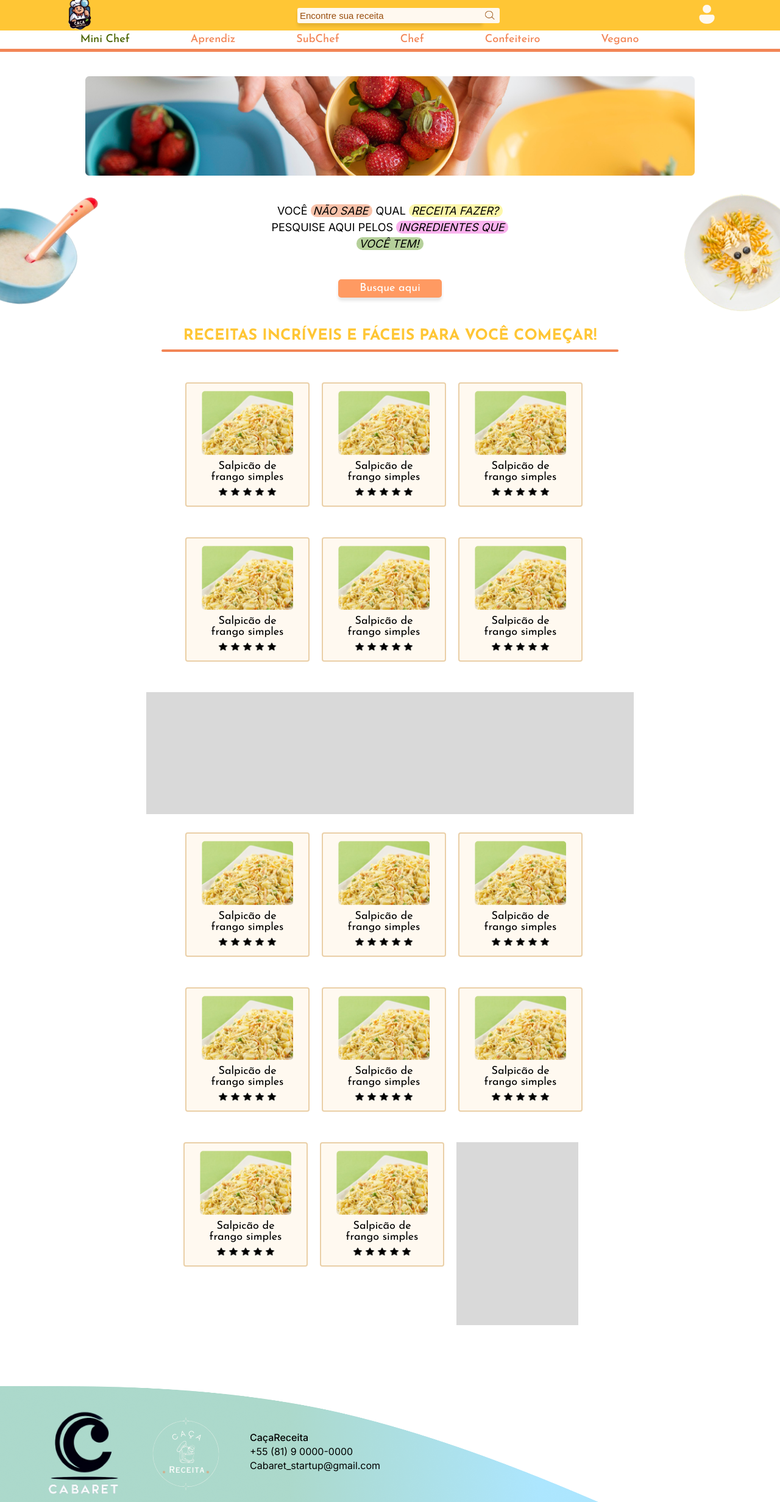
After one commit to levigila/backcacareceita, a Django app: page /auth/homeMiniChef/ in a window 1280 px wide. The commit adds this page. Shown: the top 2463 px of the page at 61% size. Run offline with Django 5.2, Linux system fonts and the light colour scheme.

Commit message:
Criação tela home Minichef

```diff
--- /dev/null
+++ b/cacareceita/usuarios/static/css/homeMiniChef.css
@@ -0,0 +1,280 @@
+/* CSS DO HEADER/NAVEGAÇÃO */
+
+.fundo-barraPesquisa {
+    background-color: #FFC635;
+    height: 50px;
+    display: flex;
+    align-items: center;
+    justify-content: center;
+}
+
+.fundo-barraPesquisa div {
+    display: flex;
+}
+
+.logoPrincipal-cacareceita {
+    position: absolute;
+    left: 100px;
+}
+
+.logoPrincipal-cacareceita img{
+    width: 60px;
+}
+.barra-pesquisa {
+    background-color: #FFF9F0;
+    height: 25px;
+    width: 300px;
+    border-radius: 3px;
+    box-shadow: 0 5px 5px rgba(0, 0, 0, 0.1);
+    padding-left: 4px;
+    font-size: 15px;
+    color: #994E0D;
+}
+
+.barra-pesquisa::placeholder {
+    color: #994E0D;
+}
+.botao-pesquisar {
+    height: 25px;
+    background-color: #FFF9F0;
+    border: none;
+    border-radius: 3px;
+    position: absolute;
+    margin-left: 300px;
+    cursor: pointer;
+
+
+}
+.botao-pesquisar img{
+    width: 20px;
+    margin-top: 2px;
+}
+
+.perfil {
+    position: absolute;
+    right: 100px;
+}
+
+.icon-perfil {
+    width: 40px;
+    cursor: pointer;
+}
+.navegacao {
+    height: 30px;
+    border-bottom: 5px solid #F28556;
+    display: flex;
+    align-items: center;
+    justify-content: center;
+}
+
+.lista-menu {
+    display: flex;
+}
+
+.lista-menu li a{
+    text-decoration: none;
+    font-family: "Josefin Sans", sans-serif;
+    font-size: 18px;
+    color: #F28556;
+    font-weight: 500;
+    margin-right: 100px;
+
+}
+.lista-menu li:nth-child(1) a {
+    color: #496300;
+}
+
+/*CSS DA ÁREA PRINCIPAL*/
+
+main {
+    display: flex;
+    flex-direction: column;
+    align-items: center;
+}
+
+.banner-principal {
+   width: 1000px;
+   margin-top: 40px;
+}
+
+.titulo-pesquiseReceita {
+    margin-top: 40px;
+    font-family: "Inter", sans-serif;
+    text-align: center;
+    font-size: 18px;
+    text-transform: uppercase;
+    font-weight: 400;
+    width: 400px;
+}
+
+.destaque:nth-of-type(1){
+    background-color: rgb(242,133,86,0.5);
+    border-radius: 10px;
+    padding-left: 4px;
+    padding-right: 7px;
+    line-height: 2em;
+}
+.destaque:nth-of-type(2){
+    background-color: #FDF7AA;
+    border-radius: 10px;
+    padding-left: 4px;
+    padding-right: 7px;
+    line-height: 2em;
+}
+.destaque:nth-of-type(3){
+    background-color: rgb(238,2,200,0.3);
+    border-radius: 10px;
+    padding-left: 4px;
+    padding-right: 7px;
+    line-height: 1em;
+
+}
+
+.destaque:nth-of-type(4){
+    background-color: rgb(71,139,3,0.4);
+    border-radius: 10px;
+    padding-left: 4px;
+    padding-right: 7px;
+    line-height: 2em;
+}
+
+.botao-busqueAqui {
+    border: none;
+    background-color: #FF9A62;
+    width: 170px;
+    height: 30px;
+    border-radius: 5px;
+    margin-top: 40px;
+    box-shadow: 0 5px 5px rgba(0, 0, 0, 0.1);
+    font-family: "Josefin Sans", sans-serif;
+    font-size: 18px;
+    color: #fff;
+    cursor: pointer;
+}
+
+.fundoUtensilio2 {
+    position: absolute;
+    width: 210px;
+    left: 0px;
+    top: 250px;
+}
+
+.fundoUtensilio1 {
+    position: absolute;
+    width: 270px;
+    right: 0px;
+    top: 210px;
+}
+
+#texto-ReceitaIncrivel {
+    margin-top: 50px;
+    font-family: "Josefin Sans", sans-serif;
+    font-size: 25px;
+    font-weight: 900;
+    color: #FFC635;
+    text-transform: uppercase;
+}
+
+#linha-ReceitaIncrivel {
+    margin-top: 10px;
+    border-bottom: 4px solid #F28556;
+    border-radius: 4px;
+    width: 750px;
+}
+
+.conteudo-receitas {
+    margin-top: 50px;
+    width: 1000px;
+    display: flex;
+    flex-direction: column;
+    align-items: center;
+}
+
+.linha-cardReceita {
+    display: flex;
+    width: 1000px;
+    margin-bottom: 50px;
+    justify-content: center;
+}
+
+.cardReceita {
+    background-color: #FFF9F0;
+    width: 200px;
+    height: 200px;
+    margin-right: 20px ;
+    border: 2px solid #EACFA7;
+    border-radius: 4px;
+    display: flex;
+    flex-direction: column;
+    align-items: center;
+    justify-content: center;
+    cursor: pointer;
+}
+
+.foto-receita {
+    width: 150px;
+    margin-bottom: 10px;
+}
+
+.cardReceita p {
+    font-family: "Josefin Sans", sans-serif;
+    font-size: 18px;
+    font-weight: 400;
+    width: 150px;
+    text-align: center;
+    margin-bottom: 5px;
+
+}
+
+.avaliacao-receita {
+    display: flex;
+}
+
+.estrela-avaliacao {
+    width: 20px;
+}
+
+#banner-anuncio {
+    background-color: #D9D9D9;
+    width: 800px;
+    height: 200px;
+    margin-bottom: 30px;
+}
+
+#anuncio2  {
+    background-color: #D9D9D9;
+    width: 200px;
+    height: 300px;
+    margin-right: 30px;
+}
+
+.rodape{
+    margin-top: 50px;
+}
+
+.fundo-rodape{
+    position: absolute;
+    width: 1100px;
+    height: 222px;
+
+}
+
+.itens {
+    position: absolute;
+    display: flex;
+    margin-left: 70px;
+    align-items: center;
+    height: 222px;
+    align-content: center;
+
+}
+
+.itens img {
+    width: 130px;
+    margin-right: 40px;
+}
+
+.itens p {
+    font-family: "Inter", sans-serif;
+    margin-bottom: 7px;
+}
--- a/cacareceita/usuarios/templates/homeAprendiz.html
+++ b/cacareceita/usuarios/templates/homeAprendiz.html
@@ -25,7 +25,7 @@
         </div>
         <nav class="navegacao">
             <ul class="lista-menu">
-                <li><a href="#">Mini Chef</a></li>
+                <li><a href="{% url 'homeMiniChef' %}">Mini Chef</a></li>
                 <li><a href="#">Aprendiz</a></li>
                 <li><a href="#">SubChef</a></li>
                 <li><a href="#">Chef</a></li>
--- /dev/null
+++ b/cacareceita/usuarios/templates/homeMiniChef.html
@@ -0,0 +1,243 @@
+<!DOCTYPE html>
+<html lang="pt-br">
+
+<head>
+    <meta charset="UTF-8">
+    <meta name="viewport" content="width=device-width, initial-scale=1.0">
+    <title>Mini Chef</title>
+    <link rel="preconnect" href="https://fonts.googleapis.com">
+    <link rel="preconnect" href="https://fonts.gstatic.com" crossorigin>
+    <link href="https://fonts.googleapis.com/css2?family=Josefin+Sans:ital,wght@0,100..700;1,100..700&display=swap"
+        rel="stylesheet">
+    <link href="https://fonts.googleapis.com/css2?family=Inter:wght@100..900&display=swap" rel="stylesheet">
+    {% load static %}
+    <link rel="stylesheet" href="{% static 'css/homeMiniChef.css' %}">
+    <link rel="stylesheet" href="{% static 'css/reset.css' %}">
+</head>
+
+<body>
+    <header>
+        <div class="fundo-barraPesquisa">
+            <a href="{% url 'homeAprendiz' %}" class="logoPrincipal-cacareceita">
+                <img src="{% static 'img/logo-cacareceita2.png' %}">
+            </a>
+            <div>
+                <input class="barra-pesquisa" type="text" placeholder="Encontre sua receita">
+                <button class="botao-pesquisar"><img src="{% static 'img/icon-pesquisa.png' %}"></button>
+            </div>
+            <a class="perfil" href="{% url 'cadastro' %}">
+                <img class="icon-perfil" src="{% static 'img/icon-perfil.png' %}">
+            </a>
+        </div>
+        <nav class="navegacao">
+            <ul class="lista-menu">
+                <li><a href="{% url 'homeMiniChef' %}">Mini Chef</a></li>
+                <li><a href="{% url 'homeAprendiz' %}">Aprendiz</a></li>
+                <li><a href="#">SubChef</a></li>
+                <li><a href="#">Chef</a></li>
+                <li><a href="#">Confeiteiro</a></li>
+                <li><a href="#">Vegano</a></li>
+            </ul>
+        </nav>
+    </header>
+    <main>
+        <img class="banner-principal" src="{% static 'img/banner-principal-minichef.png' %}">
+        <p class="titulo-pesquiseReceita">Você <mark class="destaque">não sabe</mark> qual <mark
+                class="destaque">receita fazer?</mark> pesquise aqui pelos <mark class="destaque">ingredientes
+                que</mark> <mark class="destaque">você tem!</mark></p>
+        <a href="{% url 'buscaReceitaAprendiz' %}"><button class="botao-busqueAqui">Busque aqui</button></a>
+        <img class="fundoUtensilio2" src="{% static 'img/utensilio1-minichef.png' %}">
+        <img class="fundoUtensilio1" src="{% static 'img/utensilio2-minichef.png' %}">
+
+        <p id="texto-ReceitaIncrivel">Receitas incríveis e fáceis para você começar!</p>
+        <div id="linha-ReceitaIncrivel"></div>
+        <div class="conteudo-receitas">
+            <div class="linha-cardReceita">
+                <div class="cardReceita">
+                    <img class="foto-receita" src="{% static 'img/fotoReceita2.png' %}">
+                    <p>Salpicão de frango simples</p>
+                    <div class="avaliacao-receita">
+                        <img class="estrela-avaliacao" src="{% static 'img/icon-estrelaAvaliacao.png' %}">
+                        <img class="estrela-avaliacao" src="{% static 'img/icon-estrelaAvaliacao.png' %}">
+                        <img class="estrela-avaliacao" src="{% static 'img/icon-estrelaAvaliacao.png' %}">
+                        <img class="estrela-avaliacao" src="{% static 'img/icon-estrelaAvaliacao.png' %}">
+                        <img class="estrela-avaliacao" src="{% static 'img/icon-estrelaAvaliacao.png' %}">
+                    </div>
+                </div>
+                <div class="cardReceita">
+                    <img class="foto-receita" src="{% static 'img/fotoReceita2.png' %}">
+                    <p>Salpicão de frango simples</p>
+                    <div class="avaliacao-receita">
+                        <img class="estrela-avaliacao" src="{% static 'img/icon-estrelaAvaliacao.png' %}">
+                        <img class="estrela-avaliacao" src="{% static 'img/icon-estrelaAvaliacao.png' %}">
+                        <img class="estrela-avaliacao" src="{% static 'img/icon-estrelaAvaliacao.png' %}">
+                        <img class="estrela-avaliacao" src="{% static 'img/icon-estrelaAvaliacao.png' %}">
+                        <img class="estrela-avaliacao" src="{% static 'img/icon-estrelaAvaliacao.png' %}">
+                    </div>
+                </div>
+                <div class="cardReceita">
+                    <img class="foto-receita" src="{% static 'img/fotoReceita2.png' %}">
+                    <p>Salpicão de frango simples</p>
+                    <div class="avaliacao-receita">
+                        <img class="estrela-avaliacao" src="{% static 'img/icon-estrelaAvaliacao.png' %}">
+                        <img class="estrela-avaliacao" src="{% static 'img/icon-estrelaAvaliacao.png' %}">
+                        <img class="estrela-avaliacao" src="{% static 'img/icon-estrelaAvaliacao.png' %}">
+                        <img class="estrela-avaliacao" src="{% static 'img/icon-estrelaAvaliacao.png' %}">
+                        <img class="estrela-avaliacao" src="{% static 'img/icon-estrelaAvaliacao.png' %}">
+                    </div>
+                </div>
+            </div>
+        </div>
+
+        <div class="linha-cardReceita">
+            <div class="cardReceita">
+                <img class="foto-receita" src="{% static 'img/fotoReceita2.png' %}">
+                <p>Salpicão de frango simples</p>
+                <div class="avaliacao-receita">
+                    <img class="estrela-avaliacao" src="{% static 'img/icon-estrelaAvaliacao.png' %}">
+                    <img class="estrela-avaliacao" src="{% static 'img/icon-estrelaAvaliacao.png' %}">
+                    <img class="estrela-avaliacao" src="{% static 'img/icon-estrelaAvaliacao.png' %}">
+                    <img class="estrela-avaliacao" src="{% static 'img/icon-estrelaAvaliacao.png' %}">
+                    <img class="estrela-avaliacao" src="{% static 'img/icon-estrelaAvaliacao.png' %}">
+                </div>
+            </div>
+            <div class="cardReceita">
+                <img class="foto-receita" src="{% static 'img/fotoReceita2.png' %}">
+                <p>Salpicão de frango simples</p>
+                <div class="avaliacao-receita">
+                    <img class="estrela-avaliacao" src="{% static 'img/icon-estrelaAvaliacao.png' %}">
+                    <img class="estrela-avaliacao" src="{% static 'img/icon-estrelaAvaliacao.png' %}">
+                    <img class="estrela-avaliacao" src="{% static 'img/icon-estrelaAvaliacao.png' %}">
+                    <img class="estrela-avaliacao" src="{% static 'img/icon-estrelaAvaliacao.png' %}">
+                    <img class="estrela-avaliacao" src="{% static 'img/icon-estrelaAvaliacao.png' %}">
+                </div>
+            </div>
+            <div class="cardReceita">
+                <img class="foto-receita" src="{% static 'img/fotoReceita2.png' %}">
+                <p>Salpicão de frango simples</p>
+                <div class="avaliacao-receita">
+                    <img class="estrela-avaliacao" src="{% static 'img/icon-estrelaAvaliacao.png' %}">
+                    <img class="estrela-avaliacao" src="{% static 'img/icon-estrelaAvaliacao.png' %}">
+                    <img class="estrela-avaliacao" src="{% static 'img/icon-estrelaAvaliacao.png' %}">
+                    <img class="estrela-avaliacao" src="{% static 'img/icon-estrelaAvaliacao.png' %}">
+                    <img class="estrela-avaliacao" src="{% static 'img/icon-estrelaAvaliacao.png' %}">
+                </div>
+            </div>
+        </div>
+
+        <div id="banner-anuncio"></div>
+
+        <div class="linha-cardReceita">
+            <div class="cardReceita">
+                <img class="foto-receita" src="{% static 'img/fotoReceita2.png' %}">
+                <p>Salpicão de frango simples</p>
+                <div class="avaliacao-receita">
+                    <img class="estrela-avaliacao" src="{% static 'img/icon-estrelaAvaliacao.png' %}">
+                    <img class="estrela-avaliacao" src="{% static 'img/icon-estrelaAvaliacao.png' %}">
+                    <img class="estrela-avaliacao" src="{% static 'img/icon-estrelaAvaliacao.png' %}">
+                    <img class="estrela-avaliacao" src="{% static 'img/icon-estrelaAvaliacao.png' %}">
+                    <img class="estrela-avaliacao" src="{% static 'img/icon-estrelaAvaliacao.png' %}">
+                </div>
+            </div>
+            <div class="cardReceita">
+                <img class="foto-receita" src="{% static 'img/fotoReceita2.png' %}">
+                <p>Salpicão de frango simples</p>
+                <div class="avaliacao-receita">
+                    <img class="estrela-avaliacao" src="{% static 'img/icon-estrelaAvaliacao.png' %}">
+                    <img class="estrela-avaliacao" src="{% static 'img/icon-estrelaAvaliacao.png' %}">
+                    <img class="estrela-avaliacao" src="{% static 'img/icon-estrelaAvaliacao.png' %}">
+                    <img class="estrela-avaliacao" src="{% static 'img/icon-estrelaAvaliacao.png' %}">
+                    <img class="estrela-avaliacao" src="{% static 'img/icon-estrelaAvaliacao.png' %}">
+                </div>
+            </div>
+            <div class="cardReceita">
+                <img class="foto-receita" src="{% static 'img/fotoReceita2.png' %}">
+                <p>Salpicão de frango simples</p>
+                <div class="avaliacao-receita">
+                    <img class="estrela-avaliacao" src="{% static 'img/icon-estrelaAvaliacao.png' %}">
+                    <img class="estrela-avaliacao" src="{% static 'img/icon-estrelaAvaliacao.png' %}">
+                    <img class="estrela-avaliacao" src="{% static 'img/icon-estrelaAvaliacao.png' %}">
+                    <img class="estrela-avaliacao" src="{% static 'img/icon-estrelaAvaliacao.png' %}">
+                    <img class="estrela-avaliacao" src="{% static 'img/icon-estrelaAvaliacao.png' %}">
+                </div>
+            </div>
+        </div>
+        <div class="linha-cardReceita">
+            <div class="cardReceita">
+                <img class="foto-receita" src="{% static 'img/fotoReceita2.png' %}">
+                <p>Salpicão de frango simples</p>
+                <div class="avaliacao-receita">
+                    <img class="estrela-avaliacao" src="{% static 'img/icon-estrelaAvaliacao.png' %}">
+                    <img class="estrela-avaliacao" src="{% static 'img/icon-estrelaAvaliacao.png' %}">
+                    <img class="estrela-avaliacao" src="{% static 'img/icon-estrelaAvaliacao.png' %}">
+                    <img class="estrela-avaliacao" src="{% static 'img/icon-estrelaAvaliacao.png' %}">
+                    <img class="estrela-avaliacao" src="{% static 'img/icon-estrelaAvaliacao.png' %}">
+                </div>
+            </div>
+            <div class="cardReceita">
+                <img class="foto-receita" src="{% static 'img/fotoReceita2.png' %}">
+                <p>Salpicão de frango simples</p>
+                <div class="avaliacao-receita">
+                    <img class="estrela-avaliacao" src="{% static 'img/icon-estrelaAvaliacao.png' %}">
+                    <img class="estrela-avaliacao" src="{% static 'img/icon-estrelaAvaliacao.png' %}">
+                    <img class="estrela-avaliacao" src="{% static 'img/icon-estrelaAvaliacao.png' %}">
+                    <img class="estrela-avaliacao" src="{% static 'img/icon-estrelaAvaliacao.png' %}">
+                    <img class="estrela-avaliacao" src="{% static 'img/icon-estrelaAvaliacao.png' %}">
+                </div>
+            </div>
+            <div class="cardReceita">
+                <img class="foto-receita" src="{% static 'img/fotoReceita2.png' %}">
+                <p>Salpicão de frango simples</p>
+                <div class="avaliacao-receita">
+                    <img class="estrela-avaliacao" src="{% static 'img/icon-estrelaAvaliacao.png' %}">
+                    <img class="estrela-avaliacao" src="{% static 'img/icon-estrelaAvaliacao.png' %}">
+                    <img class="estrela-avaliacao" src="{% static 'img/icon-estrelaAvaliacao.png' %}">
+                    <img class="estrela-avaliacao" src="{% static 'img/icon-estrelaAvaliacao.png' %}">
+                    <img class="estrela-avaliacao" src="{% static 'img/icon-estrelaAvaliacao.png' %}">
+                </div>
+            </div>
+        </div>
+        <div class="linha-cardReceita">
+            <div class="cardReceita">
+                <img class="foto-receita" src="{% static 'img/fotoReceita2.png' %}">
+                <p>Salpicão de frango simples</p>
+                <div class="avaliacao-receita">
+                    <img class="estrela-avaliacao" src="{% static 'img/icon-estrelaAvaliacao.png' %}">
+                    <img class="estrela-avaliacao" src="{% static 'img/icon-estrelaAvaliacao.png' %}">
+                    <img class="estrela-avaliacao" src="{% static 'img/icon-estrelaAvaliacao.png' %}">
+                    <img class="estrela-avaliacao" src="{% static 'img/icon-estrelaAvaliacao.png' %}">
+                    <img class="estrela-avaliacao" src="{% static 'img/icon-estrelaAvaliacao.png' %}">
+                </div>
+            </div>
+            <div class="cardReceita">
+                <img class="foto-receita" src="{% static 'img/fotoReceita2.png' %}">
+                <p>Salpicão de frango simples</p>
+                <div class="avaliacao-receita">
+                    <img class="estrela-avaliacao" src="{% static 'img/icon-estrelaAvaliacao.png' %}">
+                    <img class="estrela-avaliacao" src="{% static 'img/icon-estrelaAvaliacao.png' %}">
+                    <img class="estrela-avaliacao" src="{% static 'img/icon-estrelaAvaliacao.png' %}">
+                    <img class="estrela-avaliacao" src="{% static 'img/icon-estrelaAvaliacao.png' %}">
+                    <img class="estrela-avaliacao" src="{% static 'img/icon-estrelaAvaliacao.png' %}">
+                </div>
+            </div>
+            <div id="anuncio2"></div>
+        </div>
+        </div>
+    </main>
+
+    <footer class="rodape">
+        <img class="fundo-rodape" src="{% static 'img/fundo-rodape-minichef.png' %}">
+        <div class="itens">
+            <img class="logo-cabaret" src="{% static 'img/logo-cabaret.png' %}">
+            <img class="logo-cacaReceita" src="{% static 'img/logo-cacaReceita.png' %}">
+            <div>
+                <p style="font-weight: 500;">CaçaReceita</p>
+                <p>+55 (81) 9 0000-0000</p>
+                <p>Cabaret_startup@gmail.com</p>
+            </div>
+
+        </div>
+    </footer>
+</body>
+
+</html>
--- a/cacareceita/usuarios/urls.py
+++ b/cacareceita/usuarios/urls.py
@@ -9,5 +9,7 @@ urlpatterns = [
     path('loginerror/', views.login_error, name='loginerror')  ,
     path('receita/', views.receita, name='receita'),
     path('loginerror/', views.login_error, name='loginerror'),
-    path('buscaReceitaAprendiz/', views.buscaReceitaAprendiz, name='buscaReceitaAprendiz')
+    path('buscaReceitaAprendiz/', views.buscaReceitaAprendiz, name='buscaReceitaAprendiz'),
+    path('homeAprendiz/', views.homeAprendiz, name='homeAprendiz'),
+    path('homeMiniChef/', views.homeMiniChef, name='homeMiniChef')
 ]
--- a/cacareceita/usuarios/views.py
+++ b/cacareceita/usuarios/views.py
@@ -90,7 +90,6 @@ def receita(request):
         return render(request, 'ReceitaAprendiz.html')
 
 
-
 def plataforma():
     pass
 
@@ -99,3 +98,9 @@ def login_error(request):
 
 def buscaReceitaAprendiz(request):
     return render(request, 'buscaReceitaAprendiz.html')
+
+def homeAprendiz(request):
+    return render(request, 'homeAprendiz.html')
+
+def homeMiniChef(request):
+    return render(request, 'homeMiniChef.html')
```
Also changed, not shown: cacareceita/usuarios/static/img/banner-principal-minichef.png (added), cacareceita/usuarios/static/img/fundo-rodape-minichef.png (added), cacareceita/usuarios/static/img/logo-cacareceita2.png (added), cacareceita/usuarios/static/img/utensilio1-minichef.png (added), cacareceita/usuarios/static/img/utensilio2-minichef.png (added).
